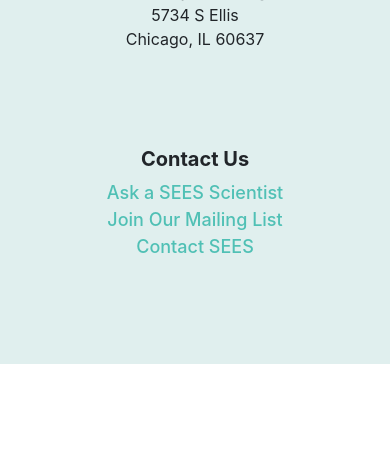
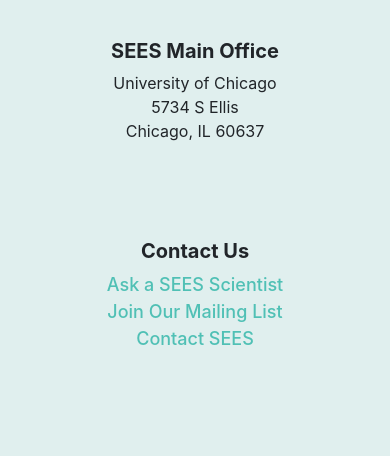
Before and after one commit to skordaschristofanis/sees-voting-app, a Flask app: page / in a window 390 px wide. Shown: the part 1798-2254 px from the top of the page. Before the commit the page ends 2162 px from the top, so only its background shows below. Run offline with Flask 3, Linux system fonts and the light colour scheme; parts of the project's set-up code (start-up, migrations or seed data) failed here and were passed over; some libraries are stand-ins or nearby versions.

Commit message:
Fixed sizing, layout and footer issues

```diff
--- a/sees_voting_app/static/style.css
+++ b/sees_voting_app/static/style.css
@@ -4,17 +4,21 @@
 }
 
 body {
-    display: grid;
-    grid-template-rows: 1fr auto;
+    margin: 0;
+    display: flex;
+    flex-direction: column;
     min-height: 100vh;
 }
 
 .content {
-    width: 100%;
-    overflow: auto;
+    flex: 1;
 }
 
 footer {
+    position: static;
+    bottom: 0;
+    left: 0;
+    width: 100%;
 
     a {
         color: #50c0b5;
@@ -35,36 +39,3 @@
 .bg-custom {
     background-color: #e0efee;
 }
-
-body {
-    display: grid;
-    grid-template-rows: 1fr auto;
-    min-height: 100vh;
-}
-
-.content {
-    width: 100%;
-    overflow: auto;
-}
-
-footer {
-
-    a {
-        color: #50c0b5;
-        font-weight: 500;
-        font-size: 18px;
-    }
-
-    a:hover {
-        color: #142346;
-        text-decoration: underline;
-    }
-}
-
-.footer-col {
-    padding: 40px 0;
-}
-
-.bg-custom {
-    background-color: #e0efee;
-}
--- a/sees_voting_app/templates/layout.html
+++ b/sees_voting_app/templates/layout.html
@@ -21,12 +21,14 @@
     <body>
 
         <!-- HEADER -->
-        <header class="mb-1 bg-custom">
-            <div class="container clearfix">
-                <div class="d-flex align-items-center">
-                    <a href="https://seescience.org/">
-                        <img src="https://seescience.org/wp-content/uploads/2024/01/SEES_Logo_sees_transparent.png" alt="SEES" class="img-fluid" />
-                    </a>
+        <header class="bg-custom">
+            <div class="container py-5">
+                <div class="row">
+                    <div class="col-md-6">
+                        <a href="https://seescience.org/">
+                            <img src="https://seescience.org/wp-content/uploads/2024/01/SEES_Logo_sees_transparent.png" class="img-fluid" alt="SEES_Logo_sees_transparent">
+                        </a>
+                    </div>
                 </div>
             </div>
         </header>
```
